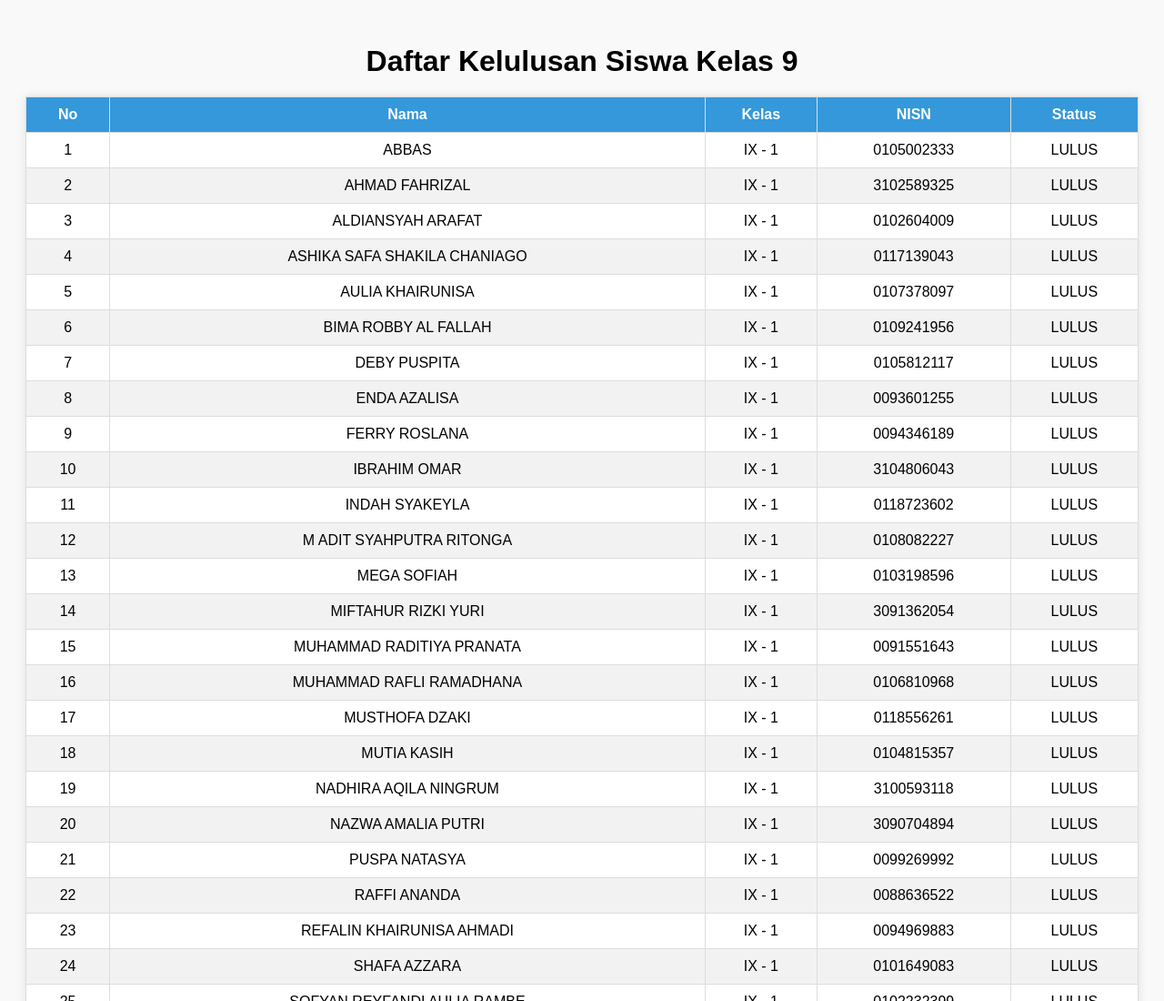
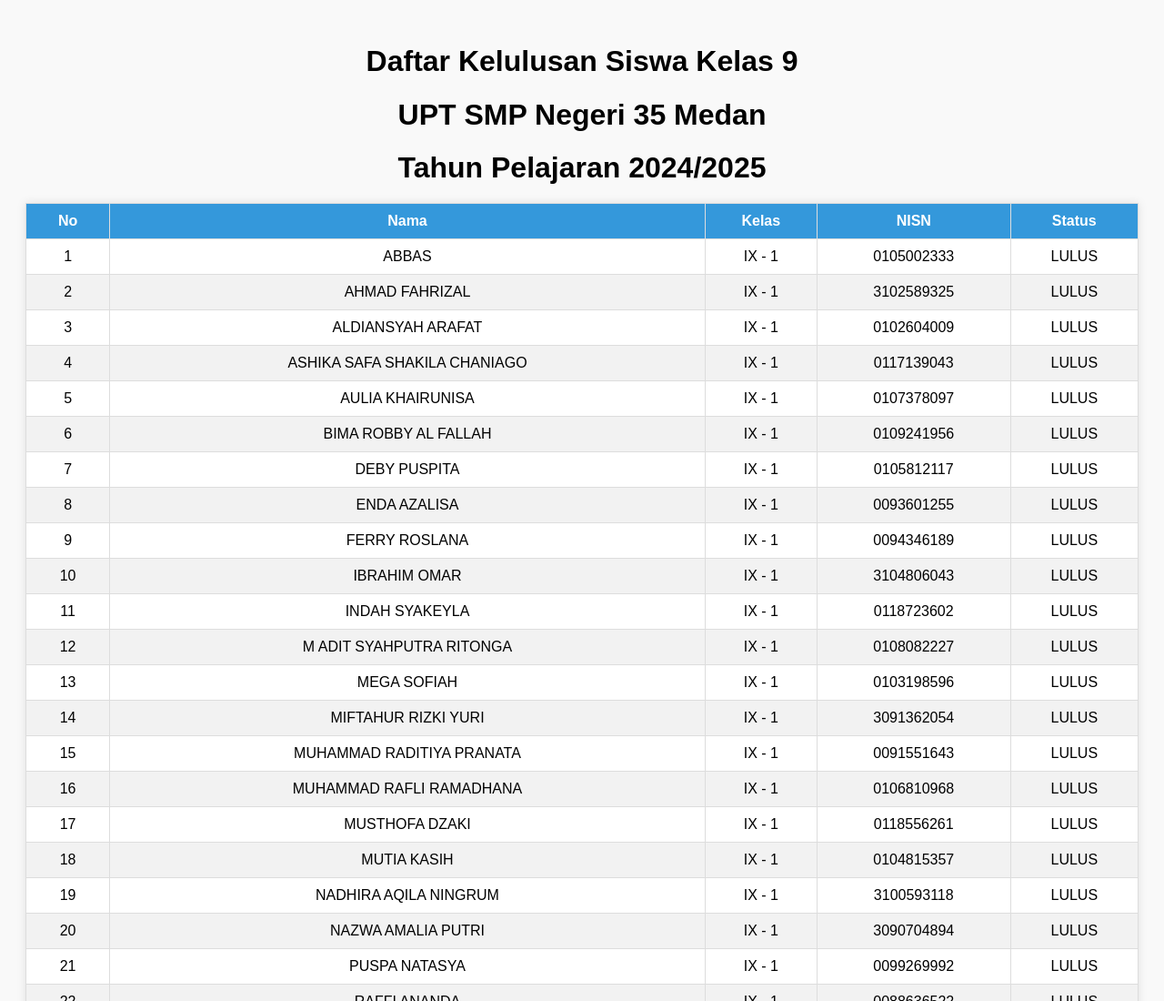
Before and after one commit to Bytebit-afk/kelulusan-3535, a plain HTML site: page index.html in a window 1280 px wide. Shown: the top 1100 px of the page at 91% size. Drawn offline with Linux system fonts and the light colour scheme.

Commit message:
Update index.html

```diff
--- a/index.html
+++ b/index.html
@@ -7,6 +7,8 @@
 </head>
 <body>
   <h1>Daftar Kelulusan Siswa Kelas 9</h1>
+  <h1>UPT SMP Negeri 35 Medan</h1>
+  <h1>Tahun Pelajaran 2024/2025</h1>
   <table id="tabel-kelulusan">
     <thead>
       <tr>
```
